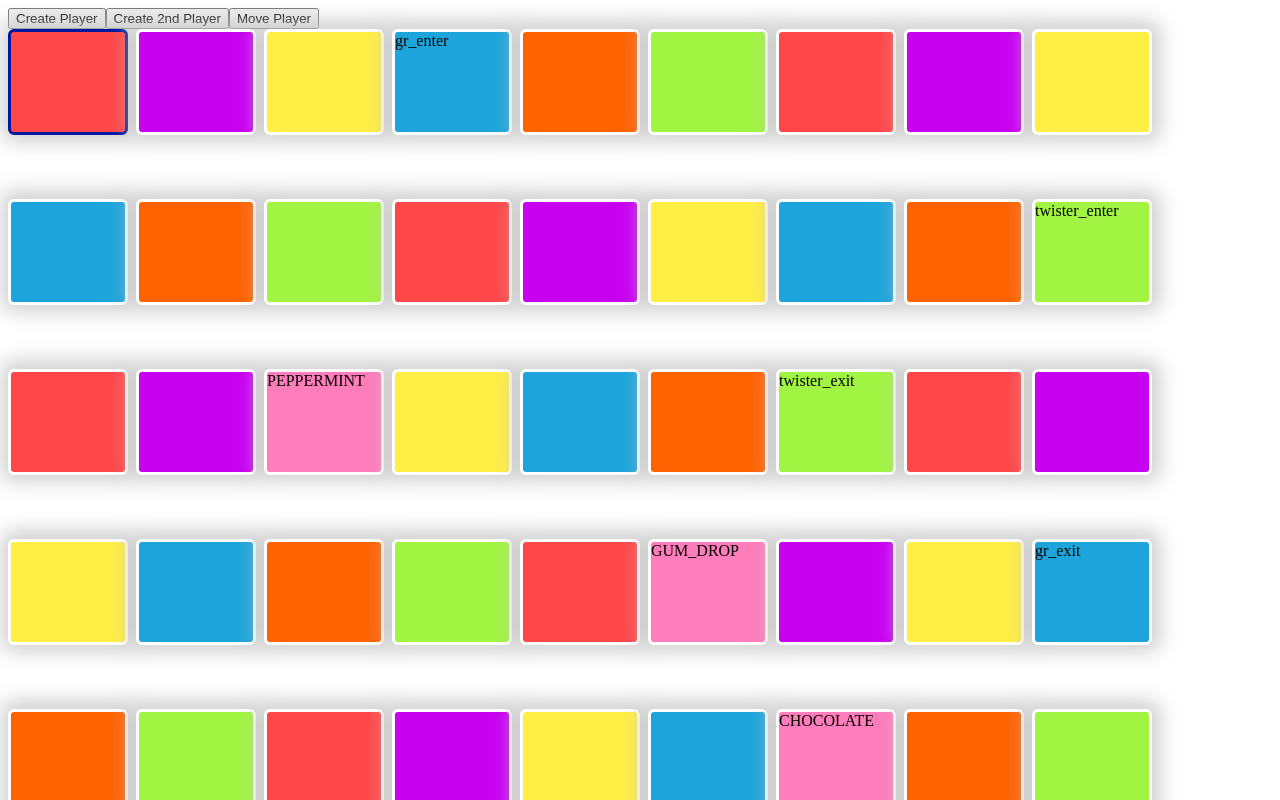
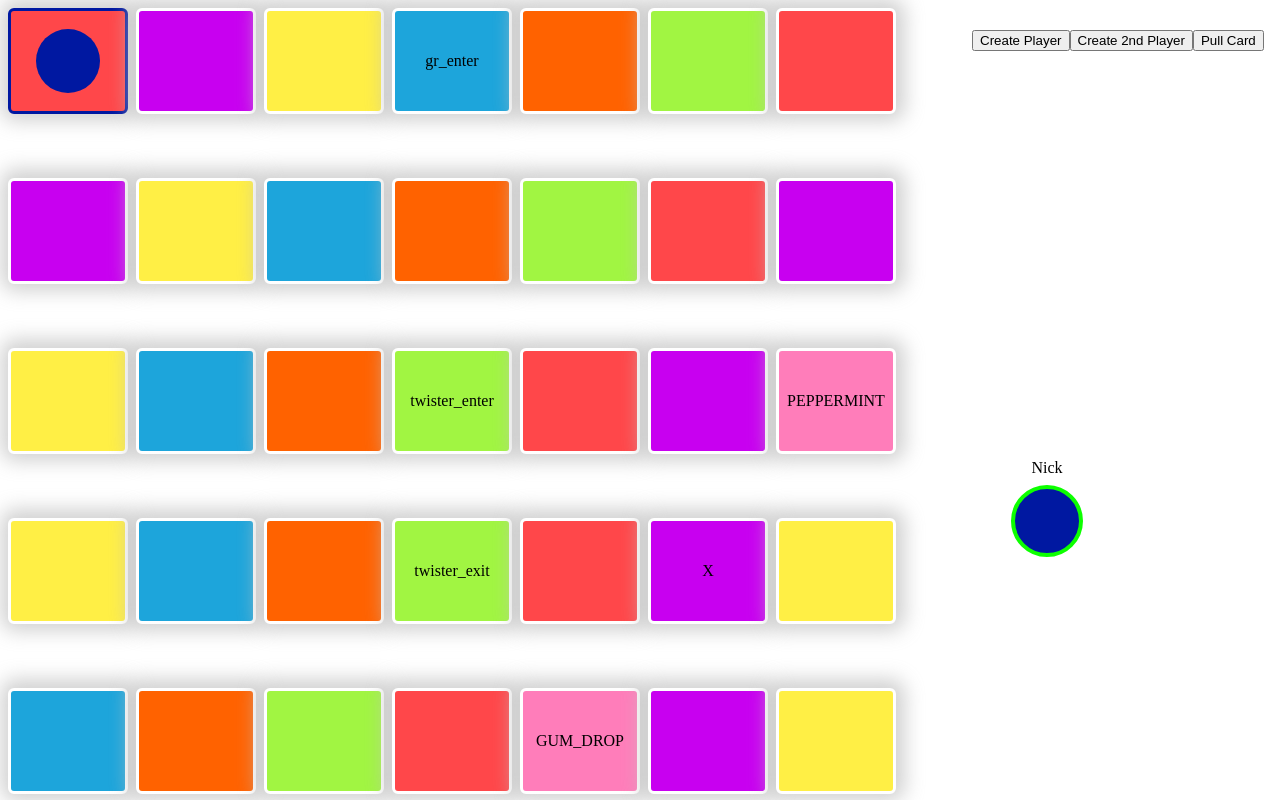
Before and after one commit to nickqweaver/candy-land, a Next.js app: page / in a window 1280 px wide. Both pictures are taken after a click on the button "Create Player". Shown: the top 800 px of the page. Built offline with nearby package versions, Linux system fonts and the light colour scheme.

Commit message:
feat: add time out to move player and clean up UI

```diff
--- /dev/null
+++ b/components/Deck/Card.tsx
@@ -0,0 +1,35 @@
+import { getColorFromTrackType } from "helpers/getColorFromTrackType"
+import { Card as CardType } from "types/Cards"
+
+export const Card = (props: CardType) => {
+  const tiles = [...Array(props.multiplier).keys()].map((_, i) => {
+    return (
+      <div
+        key={i}
+        style={{
+          gridColumn: "span 1",
+          height: "100px",
+          width: "100px",
+          borderRadius: "6px",
+          backgroundColor: getColorFromTrackType(props.type),
+          border: "3px solid #FFF",
+          boxShadow: "1px -1px 19px 8px rgba(194,194,194,0.75)",
+        }}
+      ></div>
+    )
+  })
+  return (
+    <div
+      style={{
+        display: "grid",
+        gridTemplateRows: "100px",
+        justifyItems: "center",
+        padding: "16px",
+        rowGap: "8px",
+        boxShadow: "1px 6px 17px 3px rgba(0,0,0,0.11)",
+      }}
+    >
+      {tiles}
+    </div>
+  )
+}
--- a/components/Track/Track.tsx
+++ b/components/Track/Track.tsx
@@ -4,7 +4,7 @@ import { TrackType } from "types/Track"
 import { TrackTile } from "./TrackTile"
 
 export const Track = () => {
-  const { state, dispatch } = useContext(AppContext)
+  const { state } = useContext(AppContext)
   const buildTrack = () => {
     return state.track.map((tile, index) => {
       const matchedPlayer = state.players
@@ -30,30 +30,6 @@ export const Track = () => {
     })
   }
   return (
-    <div>
-      <button
-        onClick={() =>
-          dispatch({
-            type: "CREATE_PLAYER",
-            player: { name: "Nick", color: "BLUE" },
-          })
-        }
-      >
-        Create Player
-      </button>
-      <button
-        onClick={() =>
-          dispatch({
-            type: "CREATE_PLAYER",
-            player: { name: "Olivia", color: "RED" },
-          })
-        }
-      >
-        Create 2nd Player
-      </button>
-      <button onClick={() => dispatch({ type: "MOVE_PLAYER" })}>
-        Move Player
-      </button>
     <div
       style={{
         display: "grid",
@@ -64,6 +40,5 @@ export const Track = () => {
     >
       {buildTrack()}
     </div>
-    </div>
   )
 }
--- a/components/Track/TrackTile.tsx
+++ b/components/Track/TrackTile.tsx
@@ -1,5 +1,7 @@
-import { Player, PlayerColors } from "types/Player"
-import { TrackTileType, TrackType } from "types/Track"
+import { getColorFromTrackType } from "helpers/getColorFromTrackType"
+import { getPlayerColor } from "helpers/getPlayerColor"
+import { PlayerColors } from "types/Player"
+import { TrackTileType } from "types/Track"
 
 export const TrackTile = (
   props: Omit<TrackTileType, "key"> & {
@@ -8,43 +10,6 @@ export const TrackTile = (
     activePlayerColor?: PlayerColors // Support multi player on same tile
   }
 ) => {
-  const getColorFromTrackType = (type: TrackType) => {
-    switch (type) {
-      case TrackType.GREEN:
-        return "#a1f542"
-      case TrackType.BLUE:
-        return "#1da5db"
-      case TrackType.ORANGE:
-        return "#ff6200"
-      case TrackType.PURPLE:
-        return "#c800f0"
-      case TrackType.YELLOW:
-        return "#ffef45"
-      case TrackType.RED:
-        return "#ff474a"
-      case TrackType.GUM_DROP:
-      case TrackType.ICE_CREAM:
-      case TrackType.GUM_DROP:
-      case TrackType.PEPPERMINT:
-      case TrackType.CHOCOLATE:
-      case TrackType.LOLLIPOP:
-        return "#ff7dba"
-    }
-  }
-
-  const getPlayerColor = (color: PlayerColors) => {
-    switch (color) {
-      case "BLUE":
-        return "#0018a1"
-      case "RED":
-        return "#db352c"
-      case "YELLOW":
-        return "#dbca2c"
-      case "GREEN":
-        return "#00a10d"
-    }
-  }
-
   return (
     <div
       style={{
@@ -58,10 +23,24 @@ export const TrackTile = (
             : "#FFF"
         }`,
         boxShadow: "1px -1px 19px 8px rgba(194,194,194,0.75)",
+        display: "flex",
+        justifyContent: "center",
+        alignItems: "center",
       }}
     >
+      {props.activePlayerColor && (
+        <div
+          style={{
+            background: getPlayerColor(props.activePlayerColor),
+            borderRadius: "1000rem",
+            width: "64px",
+            height: "64px",
+          }}
+        />
+      )}
       {props.children}
       {props.tileKey}
+      {props.shouldSkipTurn && "X"}
     </div>
   )
 }
--- a/context/AppContext.tsx
+++ b/context/AppContext.tsx
@@ -1,7 +1,7 @@
 import { createContext, useReducer, useEffect } from "react"
 import { cardDeck, isGeneralType, shuffle } from "data/CardDeckData"
 import { trackData } from "data/TrackData"
-import { CardDeck } from "types/Cards"
+import { Card, CardDeck } from "types/Cards"
 import { MinimalPlayer, IndexedPlayer } from "types/Player"
 import { TrackTileType } from "types/Track"
 
@@ -11,6 +11,7 @@ type AppState = {
     used: CardDeck
     unused: CardDeck
   }
+  activeCard: Card | null
   activePlayerIndex: number
   track: TrackTileType[]
 }
@@ -21,6 +22,7 @@ const initialState: AppState = {
     used: [],
     unused: [...cardDeck.cards],
   },
+  activeCard: null,
   activePlayerIndex: 0,
   track: trackData,
 }
@@ -30,6 +32,7 @@ type Action =
   | { type: "MOVE_PLAYER" }
   | { type: "CREATE_PLAYER"; player: MinimalPlayer }
   | { type: "SHUFFLE_CARD_DECK" }
+  | { type: "PULL_CARD" }
 
 export const AppContext = createContext<{
   state: AppState
@@ -68,24 +71,38 @@ function reducer(state: AppState, action: Action): AppState {
         ...state,
         players,
       }
-    case "MOVE_PLAYER":
-      const currentPosition = state.players[state.activePlayerIndex].position
+    case "PULL_CARD":
       const unusedCards = [...state.cardDeck.unused]
       const cardPulled = unusedCards.pop()
 
       if (!cardPulled) {
         throw "There are no cards left!"
       }
+      const usedCards = [...state.cardDeck.used, cardPulled]
 
-      const usedCards = [...state.cardDeck.used, cardPulled]
+      return {
+        ...state,
+        cardDeck: {
+          used: usedCards,
+          unused: unusedCards,
+        },
+        activeCard: cardPulled,
+      }
+
+    case "MOVE_PLAYER":
+      const currentPosition = state.players[state.activePlayerIndex].position
 
       let newPosition = currentPosition
       let movedCount = 0
 
+      if (!state.activeCard) {
+        throw "There's no active card!"
+      }
+
       // Clean this up... Way too much duplicate code
-      if (!isGeneralType(cardPulled.type)) {
+      if (!isGeneralType(state.activeCard.type)) {
         const newPosition = state.track.findIndex(
-          (trackTile) => trackTile.type === cardPulled.type
+          (trackTile) => trackTile.type === state?.activeCard?.type
         )
         const newPlayers = state.players.map((player, index) =>
           state.activePlayerIndex === player.index
@@ -99,25 +116,25 @@ function reducer(state: AppState, action: Action): AppState {
           ...state,
           players: newPlayers,
           activePlayerIndex: nextIndex >= state.players.length ? 0 : nextIndex,
-          cardDeck: {
-            used: usedCards,
-            unused: unusedCards,
-          },
         }
       } else {
+        let shouldSkipNextTurn = false
         for (let i = currentPosition + 1; i < trackData.length; i++) {
-          if (trackData[i].type === cardPulled.type) {
+          if (trackData[i].type === state.activeCard.type) {
             movedCount++
             newPosition = i
           }
-          if (movedCount === cardPulled.multiplier) {
+          if (movedCount === state.activeCard.multiplier) {
+            if (trackData[i].shouldSkipTurn) {
+              shouldSkipNextTurn = true
+            }
             break
           }
         }
 
         const newPlayers = state.players.map((player, index) =>
           state.activePlayerIndex === player.index
-            ? { ...player, position: newPosition }
+            ? { ...player, position: newPosition, shouldSkipNextTurn }
             : player
         )
 
@@ -127,10 +144,6 @@ function reducer(state: AppState, action: Action): AppState {
           ...state,
           players: newPlayers,
           activePlayerIndex: nextIndex >= state.players.length ? 0 : nextIndex,
-          cardDeck: {
-            used: usedCards,
-            unused: unusedCards,
-          },
         }
       }
 
--- a/data/TrackData.ts
+++ b/data/TrackData.ts
@@ -8,7 +8,7 @@ export const trackTileFactory = (
 ): TrackTileType => {
   return {
     type,
-    shouldSkipTurn: false ?? shouldSkipTurn,
+    shouldSkipTurn: shouldSkipTurn ?? false,
     slideTo,
     key,
   }
--- /dev/null
+++ b/helpers/getColorFromTrackType.ts
@@ -0,0 +1,25 @@
+import { TrackType } from "types/Track"
+
+export const getColorFromTrackType = (type: TrackType) => {
+  switch (type) {
+    case TrackType.GREEN:
+      return "#a1f542"
+    case TrackType.BLUE:
+      return "#1da5db"
+    case TrackType.ORANGE:
+      return "#ff6200"
+    case TrackType.PURPLE:
+      return "#c800f0"
+    case TrackType.YELLOW:
+      return "#ffef45"
+    case TrackType.RED:
+      return "#ff474a"
+    case TrackType.GUM_DROP:
+    case TrackType.ICE_CREAM:
+    case TrackType.GUM_DROP:
+    case TrackType.PEPPERMINT:
+    case TrackType.CHOCOLATE:
+    case TrackType.LOLLIPOP:
+      return "#ff7dba"
+  }
+}
--- /dev/null
+++ b/helpers/getPlayerColor.ts
@@ -0,0 +1,14 @@
+import { PlayerColors } from "types/Player"
+
+export const getPlayerColor = (color: PlayerColors) => {
+  switch (color) {
+    case "BLUE":
+      return "#0018a1"
+    case "RED":
+      return "#db352c"
+    case "YELLOW":
+      return "#dbca2c"
+    case "GREEN":
+      return "#00a10d"
+  }
+}
--- a/pages/index.tsx
+++ b/pages/index.tsx
@@ -1,5 +1,96 @@
+import { Card } from "components/Deck/Card"
 import { Track } from "components/Track/Track"
+import { AppContext } from "context/AppContext"
+import { getPlayerColor } from "helpers/getPlayerColor"
+import { useContext, useState } from "react"
 
 export default function Home() {
-  return <Track />
+  const { state, dispatch } = useContext(AppContext)
+  const [isMoveDisabled, setIsMoveDisabled] = useState(false)
+
+  const takeTurn = () => {
+    setIsMoveDisabled(true)
+    dispatch({ type: "PULL_CARD" })
+    setTimeout(() => {
+      dispatch({ type: "MOVE_PLAYER" })
+      setIsMoveDisabled(false)
+    }, 2000)
+  }
+
+  return (
+    <div style={{ display: "grid", gridTemplateColumns: "1fr 300px" }}>
+      <Track />
+      <div
+        style={{
+          display: "grid",
+          gridTemplateRows: "64px 1fr 1fr",
+          alignItems: "center",
+        }}
+      >
+        <div>
+          <button
+            onClick={() =>
+              dispatch({
+                type: "CREATE_PLAYER",
+                player: { name: "Nick", color: "BLUE" },
+              })
+            }
+          >
+            Create Player
+          </button>
+          <button
+            onClick={() =>
+              dispatch({
+                type: "CREATE_PLAYER",
+                player: { name: "Olivia", color: "RED" },
+              })
+            }
+          >
+            Create 2nd Player
+          </button>
+          <button onClick={() => takeTurn()} disabled={isMoveDisabled}>
+            Pull Card
+          </button>
+        </div>
+
+        {state.activeCard && <Card {...state.activeCard} />}
+        <div
+          style={{
+            display: "grid",
+            gridTemplateColumns: "1fr 1fr",
+            justifyItems: "center",
+          }}
+        >
+          {state.players.map((player, index) => {
+            const isActive = state.activePlayerIndex === index
+
+            return (
+              <div
+                key={player.index}
+                style={{
+                  display: "flex",
+                  flexDirection: "column",
+                  alignItems: "center",
+                }}
+              >
+                <span style={{ marginBottom: "8px" }}>{player.name}</span>
+                <div
+                  key={player.index}
+                  style={{
+                    background: getPlayerColor(player.color),
+                    borderRadius: "1000rem",
+                    width: "64px",
+                    height: "64px",
+                    border: `${
+                      isActive ? "4px solid #0dff00" : "4px solid transparent"
+                    }`,
+                  }}
+                />
+              </div>
+            )
+          })}
+        </div>
+      </div>
+    </div>
+  )
 }
```
Lines whose indentation alone changed are shown as unchanged.
